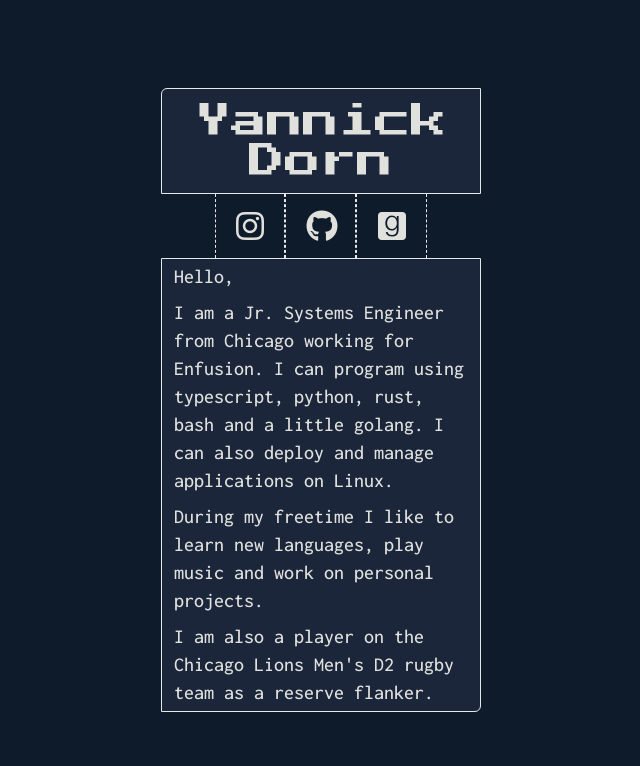
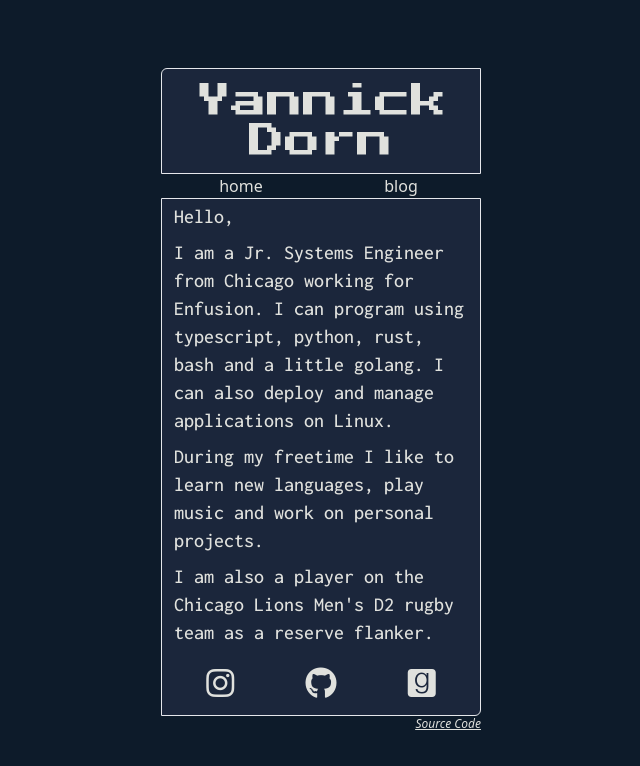
Before and after one commit to gd0st/Columbia, a SvelteKit app: page / in a window 1280 px wide. Shown: the top 766 px of the page, without its empty margins (319-959 px from the left). Built offline with nearby package versions, Linux system fonts and the light colour scheme.

Commit message:
fixed some styling, moved around some buttons, introduced a new nav section

```diff
--- a/src/routes/+page.svelte
+++ b/src/routes/+page.svelte
@@ -1,53 +1,47 @@
 <script lang="ts">
-	//Private .js file that can contain information as needed.
-	// import { profileInfo, socialMedias} from "../_private/personal.js"
-
-	import Icon from "../components/Icon.svelte"
-	import SocialMedia from "../components/SocialMedia.svelte"
-	import { content, socialMedia } from "../content/about.js"
+	import Icon from '../components/Icon.svelte';
+	import { content, socialMedia } from '../content/about.js';
 	interface Link {
-		ready: boolean,
-		name: string,
-		destination: string,
+		ready: boolean;
+		name: string;
+		destination: string;
+		selected: boolean;
 	}
-	const links: Link[] = []
-	const constructionIcon = 'fa-solid fa-traffic-cone'
-
-
+	const links: Link[] = [
+		{
+			ready: true,
+			name: 'home',
+			destination: '/',
+			selected: true
+		},
+		{
+			ready: false,
+			name: 'blog',
+			destination: '/',
+			selected: false
+		}
+	];
+	const constructionIcon = 'fa-solid fa-traffic-cone';
 </script>
 
 <svelte:head>
 	<title>Yannick Dorn</title>
 </svelte:head>
 
-
-<div class="flex flex-col items-center text-[#e0e1dd] w-screen md:w-1/2 lg:w-1/4 md:m-auto">
+<div class="grid grid-cols-1 items-center text-[#e0e1dd] w-screen md:w-1/3 lg:w-1/4 m-auto">
 	<div class="p-3 border rounded-tl-md bg-[#1B263B] text-[#e0e1dd]">
 		<h1 class="text-4xl font-pressstart  text-center">Yannick Dorn</h1>
 	</div>
-	{#if socialMedia.length > 0}
-		<!-- <div class="flex flex-row box-border w-full"> -->
-			<nav>
-				<ul class="flex flex-row box-border w-full">
-			{#each socialMedia as media}
 
-					<li class="w-1/3 border-x border-dashed">
-						<a href="{media.hyperlink}">
-							<div class="p-5 text-center hover:bg-[#e0e1dd] hover:text-[#1b263b] ">
-								<Icon faSource={media.icon}/>
-							</div>
+	<ul class="flex flex-row text-center box-border w-full">
+		{#each links as link}
+			<li class="hover:bg-[#e0e1dd] hover:text-[#1b263b] w-full">
+				<a href={link.destination} class="">
+					<p>{link.name}</p>
 				</a>
 			</li>
-			<!-- <a href="{media.hyperlink}">
-					<div class="text-center border-x border-dashed p-5 hover:bg-[#e0e1dd] hover:text-[#1b263b] w-1/3">
-							<Icon faSource={media.icon}/>
-					</div>
-			</a> -->
 		{/each}
 	</ul>
-			</nav>
-		<!-- </div> -->
-	{/if}
 	<div class="square-color px-2 border rounded-br-md">
 		<div class="grid grid-cols-1 font-inconsolata text-xl">
 			{#each content as line}
@@ -58,22 +52,31 @@
 			<p class="p-1">Lorem ipsum dolor sit amet consectetur adipisicing elit. Incidunt explicabo sequi dignissimos! Explicabo deleniti rerum vitae pariatur soluta voluptatibus. Reprehenderit a voluptates doloremque voluptate aspernatur animi, deleniti nemo eos. Reiciendis.</p> -->
 			{/each}
 		</div>
-
-		<div class="grid grid-cols-1 text-center underline text-xl">
-			{#each links as link}
-			{#if link.ready == true}
-			 	<a href="/{link.destination}">{link.name}</a>
+		<ul class="flex flex-row box-border w-full">
+			{#each socialMedia as media}
+				<li class="w-1/3">
+					<a href={media.hyperlink}>
+						<div class="p-5 text-center">
+							<Icon faSource={media.icon} />
+						</div>
+					</a>
+				</li>
+			{/each}
+		</ul>
+	</div>
+	{#if socialMedia.length > 0}
+		<!-- <div class="flex flex-row box-border w-full"> -->
+		<!-- </div> -->
 	{/if}
-			{/each}
+	<div class="text-right text-xs underline italic opacity-1/2">
+		<a href="https://github.com/2mill/Columbia">
+			<p class="text-right">Source Code</p>
+		</a>
 	</div>
-	</div>
-
 </div>
 
 <style>
 	.square-color {
-		background-color: #1B263B;
+		background-color: #1b263b;
 	}
-
-
 </style>
```
Lines whose indentation alone changed are shown as unchanged.
